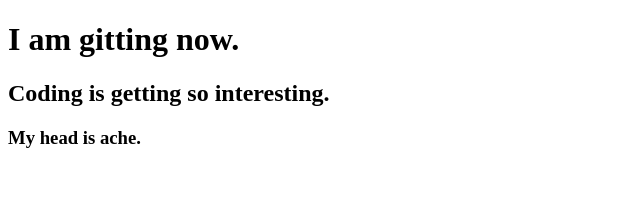
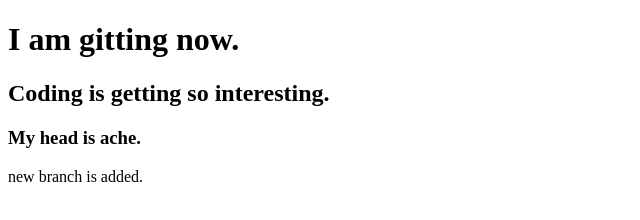
Before and after one commit to MIMustak/my-fourth-repo, a plain HTML site: page index.html in a window 1280 px wide. Shown: the whole page, without its empty margins (0-640 px from the left). Drawn offline with Linux system fonts and the light colour scheme.

Commit message:
new-branch added

```diff
--- a/index.html
+++ b/index.html
@@ -10,5 +10,6 @@
     <h1>I am gitting now.</h1>
     <h2>Coding is getting so interesting.</h2>
     <h3>My head is ache.</h3>
+    <p>new branch is added.</p>
 </body>
 </html>
```
